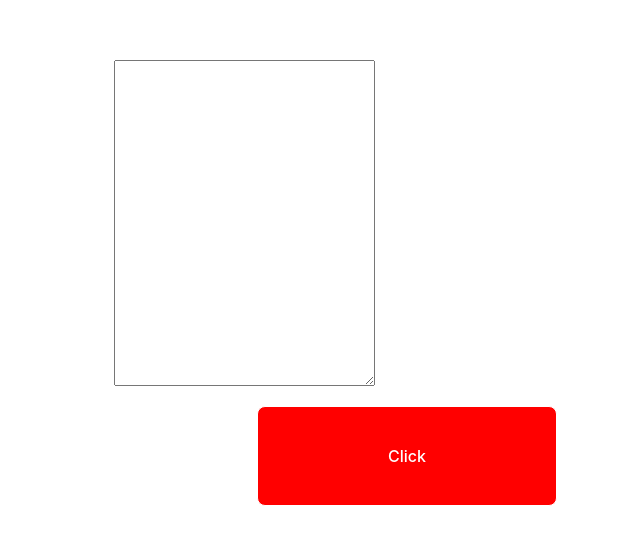
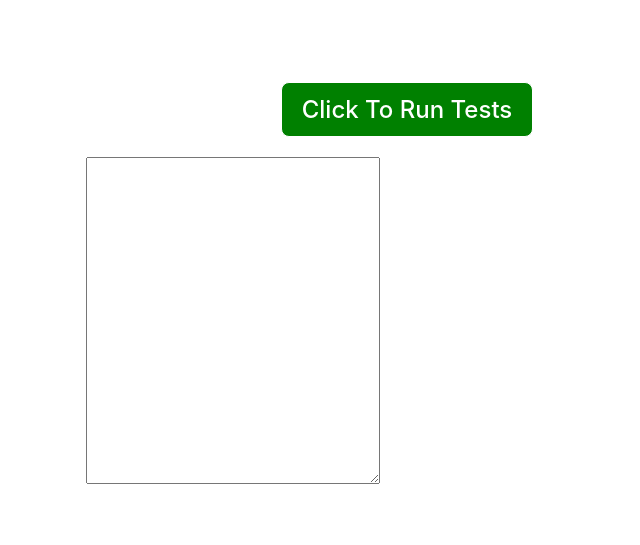
Before and after one commit to vickyhawley/ChatGPTApp, a React (Vite) app in the folder chattests/: page / in a window 1280 px wide. Shown: the part 117-662 px from the top of the page, without its empty margins (233-873 px from the left). Built offline with nearby package versions, Linux system fonts and the light colour scheme.

Commit message:
unit tests are coming through one at a time

```diff
--- a/chattests/src/App.tsx
+++ b/chattests/src/App.tsx
@@ -1,10 +1,13 @@
 import { useState } from "react";
 import "./App.css";
+import openai from "openai";
 
 export default function App() {
   const [userInput, setUserInput] = useState<string>("");
   const [message, setMessage] = useState(null);
+
   const getMessages = async () => {
+    const unitTestPrompt = `I have the following file, write me a unit test using jest. Format the test with a new line for each function. Here is the file: ${userInput}`;
     const options = {
       method: "POST",
       headers: {
@@ -14,7 +17,8 @@ export default function App() {
       },
       body: JSON.stringify({
         model: "gpt-3.5-turbo",
-        messages: [{ role: "user", content: userInput }],
+
+        messages: [{ role: "user", content: unitTestPrompt }],
       }),
     };
     try {
@@ -30,12 +34,24 @@ export default function App() {
     }
   };
 
-  console.log(message);
   return (
     <div>
-      <section style={{ display: "flex", flexDirection: "row" }}>
+      <button
+        style={{
+          background: "Green",
+          color: "white",
+          fontSize: 24,
+          padding: "12px 20px",
+          border: "1px solid white",
+          marginBottom: 20,
+        }}
+        onClick={getMessages}
+      >
+        Click To Run Tests
+      </button>
+      <section style={{ display: "flex", flexDirection: "row", flex: 1 }}>
         <textarea
-          style={{ minWidth: 250 }}
+          style={{ minWidth: 250, flex: 1, padding: 20 }}
           cols={30}
           rows={19}
           value={userInput}
@@ -44,30 +60,20 @@ export default function App() {
         <section
           style={{
             minWidth: 250,
+            flex: 1,
             marginLeft: 50,
-            padding: 10,
-            height: 300,
+            padding: 20,
+            height: "auto",
             backgroundColor: "white",
             border: "3px solid white",
             color: "black",
           }}
         >
-          <p style={{ color: "black" }}>{message?.content ?? ""}</p>
+          <p style={{ color: "black", textAlign: "left" }}>
+            {message?.content ?? ""}
+          </p>
         </section>
       </section>
-      <button
-        style={{
-          background: "red",
-          color: "white",
-          height: 100,
-          width: 300,
-          border: "1px solid white",
-          marginTop: 20,
-        }}
-        onClick={getMessages}
-      >
-        Click
-      </button>
     </div>
   );
 }
```
Also changed, not shown: chattests/src/server.js (+15 -1 lines), 1 other file (tests, documents, lock files or other folders).
